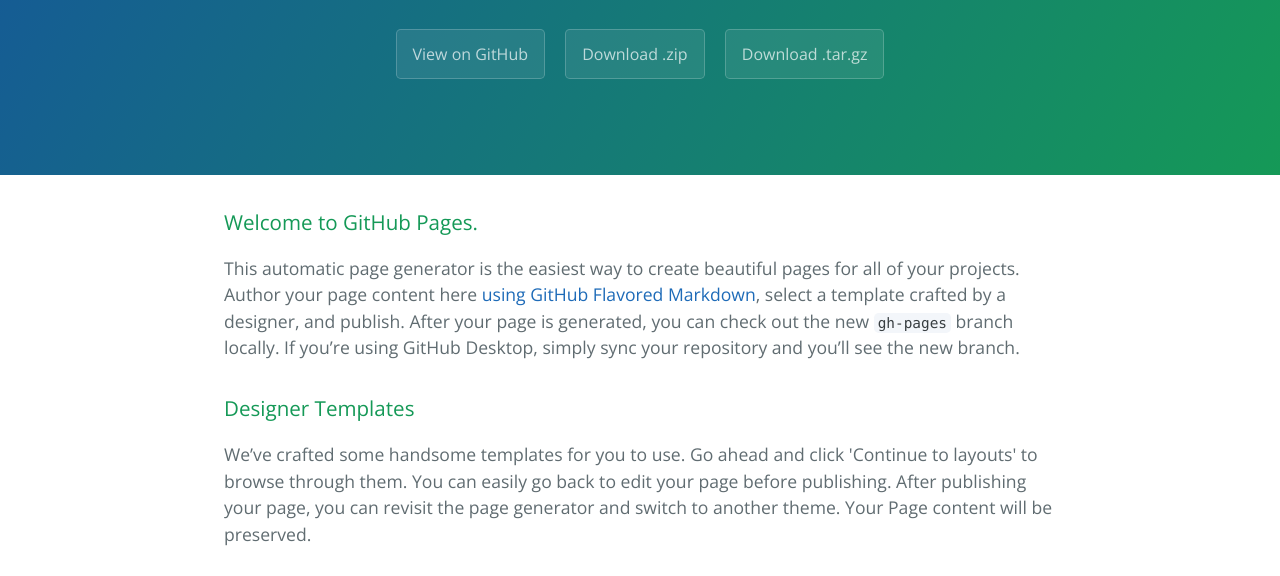
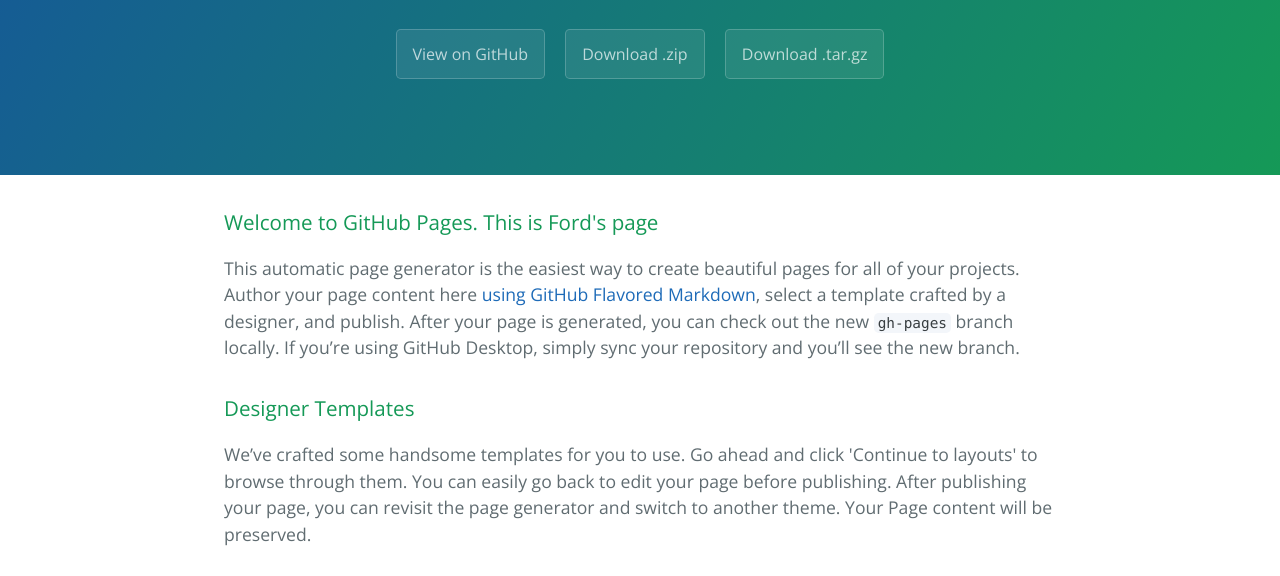
Before and after one commit to sanford2059/Coursera-test, a plain HTML site: page index.html in a window 1280 px wide. Shown: the part 208-784 px from the top of the page. Drawn offline with nearby package versions, Linux system fonts and the light colour scheme.

Commit message:
Update index.html

```diff
--- a/index.html
+++ b/index.html
@@ -20,7 +20,7 @@
 
     <section class="main-content">
       <h3>
-<a id="welcome-to-github-pages" class="anchor" href="#welcome-to-github-pages" aria-hidden="true"><span aria-hidden="true" class="octicon octicon-link"></span></a>Welcome to GitHub Pages.</h3>
+<a id="welcome-to-github-pages" class="anchor" href="#welcome-to-github-pages" aria-hidden="true"><span aria-hidden="true" class="octicon octicon-link"></span></a>Welcome to GitHub Pages. This is Ford's page</h3>
 <p>This automatic page generator is the easiest way to create beautiful pages for all of your projects. Author your page content here <a href="https://guides.github.com/features/mastering-markdown/">using GitHub Flavored Markdown</a>, select a template crafted by a designer, and publish. After your page is generated, you can check out the new <code>gh-pages</code> branch locally. If you’re using GitHub Desktop, simply sync your repository and you’ll see the new branch.</p>
 <h3>
 <a id="designer-templates" class="anchor" href="#designer-templates" aria-hidden="true"><span aria-hidden="true" class="octicon octicon-link"></span></a>Designer Templates</h3>
```
